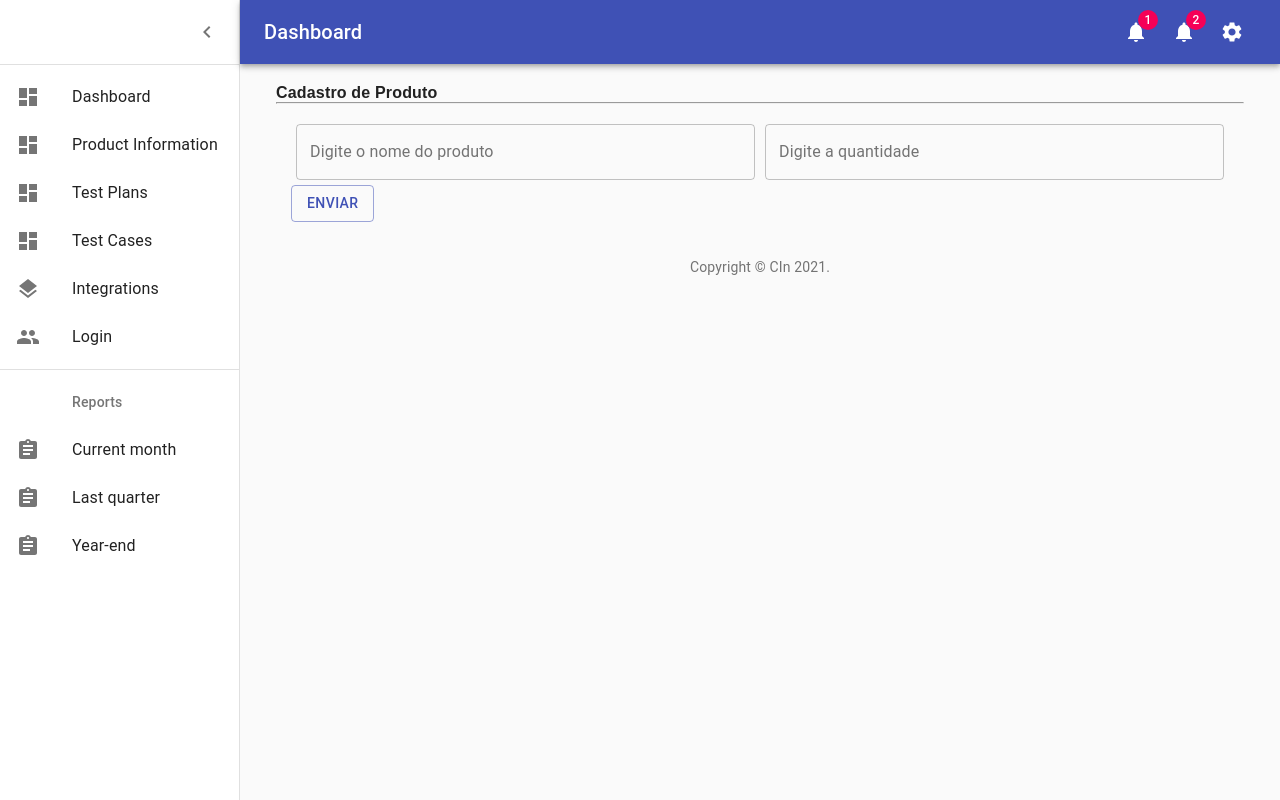
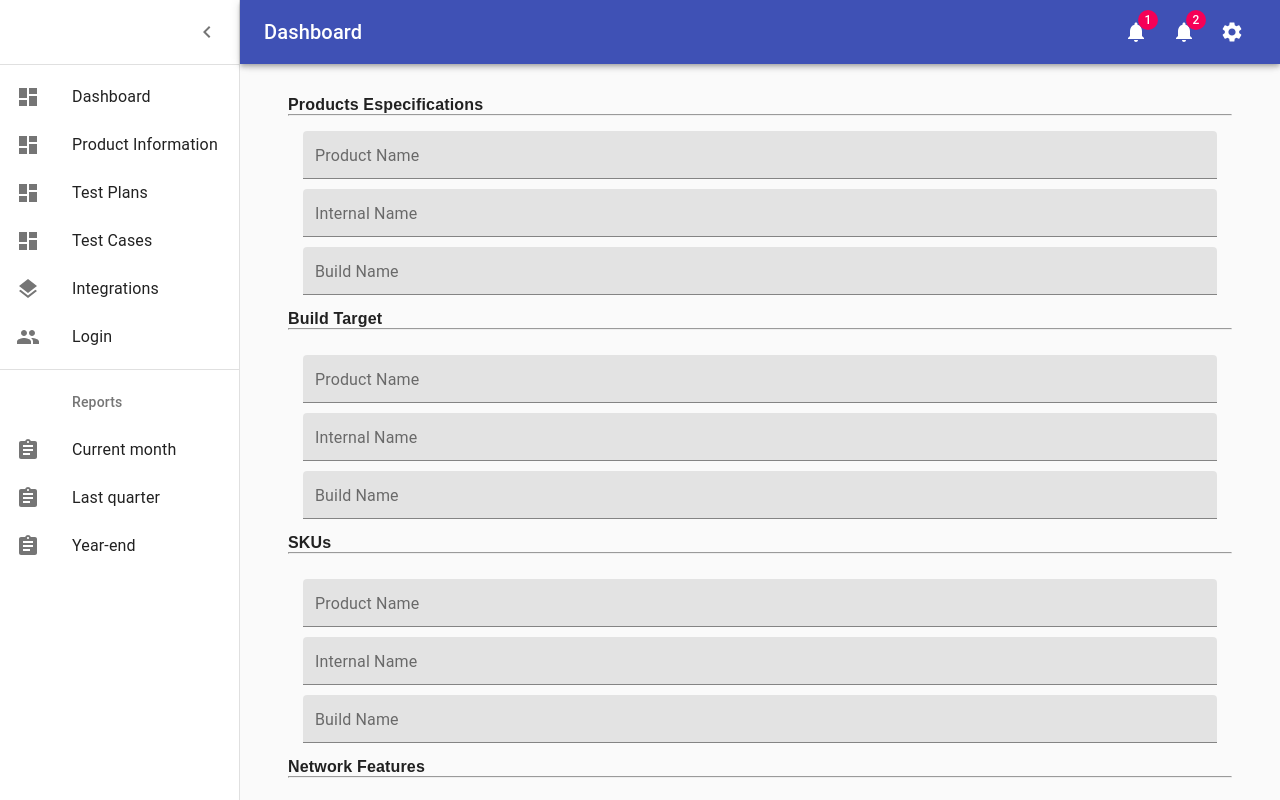
Before and after one commit to Murilo-Ferreira/projetoreact, a React (Create React App) app: page /dashboard in a window 1280 px wide. Built offline with nearby package versions, Linux system fonts and the light colour scheme.

Commit message:
Segunda alteraçao

```diff
--- a/package.json
+++ b/package.json
@@ -11,6 +11,7 @@
     "lodash": "^4.17.21",
     "react": "^17.0.1",
     "react-dom": "^17.0.1",
+    "react-hook-form": "^6.15.4",
     "react-router-dom": "^5.2.0",
     "react-scripts": "4.0.3",
     "styled-components": "^5.2.1",
--- a/src/pages/dashboard/index.js
+++ b/src/pages/dashboard/index.js
@@ -123,10 +123,10 @@ const useStyles = makeStyles((theme) => ({
 export default function Dashboard() {
   const classes = useStyles();
   const [open, setOpen] = React.useState(true);
-  const [nome, setNome] = useState('');
+  const [name, setNome] = useState('');
   const history = useHistory();
 
-  console.log(nome)
+  console.log(name)
 
 
   const handleDrawerOpen = () => {
@@ -193,33 +193,209 @@ export default function Dashboard() {
       <main className={classes.content}>
         <div className={classes.appBarSpacer} />
         <Container maxWidth="lg" className={classes.container}>
-          <Grid container spacing={3}>
+          <Grid container style={{  margin: 0 }} spacing={75}>
 
           <Container>
-          <h4>Cadastro de Produto</h4>
+          <h4>Products Especifications</h4>
           <hr/>
             <containerForm>
               <Form>
+                  <TextField
+                  size="small"
+                  name="product-name"
+                  fullWidth
+                  style={{  marginTop: 0 }}
+                  value={name}
+                  onChange={name => setNome(name.target.value)}
+                  label="Product Name"
+                  variant='filled' />
+
+                  <TextField
+                  size="small"
+                  name="intenal-name"
+                  fullWidth
+                  style={{  marginTop: 10 }}
+                  label="Internal Name"
+                  variant='filled' />
+
+                  <TextField
+                  size="small"
+                  name="build-name"
+                  fullWidth
+                  style={{  marginTop: 10 }}
+                  value={name}
+                  label="Build Name"
+                  variant='filled'/>
+                </Form>
+                </containerForm>
+
+                <h4>Build Target</h4>
+                <hr/>
+                <containerForm>
+              <Form>
+                  <TextField
+                  size="small"
+                  name="product-name"
+                  fullWidth
+                  style={{  marginTop: 10 }}
+                  value={name}
+                  onChange={name => setNome(name.target.value)}
+                  label="Product Name"
+                  variant='filled'/>
+
+                  <TextField
+                  size="small"
+                  name="intenal-name"
+                  fullWidth
+                  style={{  marginTop: 10 }}
+                  label="Internal Name"
+                  variant='filled' />
+
+                  <TextField
+                  size="small"
+                  name="build-name"
+                  fullWidth
+                  style={{  marginTop: 10 }}
+                  value={name}
+                  label="Build Name"
+                  variant='filled'/>
+                </Form>
+                </containerForm>
+
+                <h4>SKUs</h4>
+                <hr/>
+                <containerForm>
+              <Form>
+                  <TextField
+                  size="small"
+                  name="product-name"
+                  fullWidth
+                  style={{  marginTop: 10 }}
+                  value={name}
+                  onChange={name => setNome(name.target.value)}
+                  label="Product Name"
+                  variant='filled'/>
+
+                  <TextField
+                  size="small"
+                  name="intenal-name"
+                  fullWidth
+                  style={{  marginTop: 10 }}
+                  label="Internal Name"
+                  variant='filled' />
+
+                  <TextField
+                  size="small"
+                  name="build-name"
+                  fullWidth
+                  style={{  marginTop: 10 }}
+                  value={name}
+                  label="Build Name"
+                  variant='filled'/>
+                </Form>
+
+                <h4>Network Features</h4>
+                <hr/>
+                <containerForm>
+              <Form>
+                  <TextField
+                  size="small"
+                  name="product-name"
+                  fullWidth
+                  style={{  marginTop: 10 }}
+                  value={name}
+                  onChange={name => setNome(name.target.value)}
+                  label="Product Name"
+                  variant='filled'/>
+
+                  <TextField
+                  size="small"
+                  name="intenal-name"
+                  fullWidth
+                  style={{  marginTop: 10 }}
+                  label="Internal Name"
+                  variant='filled' />
+
+                  <TextField
+                  size="small"
+                  name="build-name"
+                  fullWidth
+                  style={{  marginTop: 10 }}
+                  value={name}
+                  label="Build Name"
+                  variant='filled'/>
+                </Form>
+                </containerForm>
+
+                <h4>Product Label</h4>
+                <hr/>
+                <containerForm>
+              <Form>
+                  <TextField
+                  size="small"
+                  name="product-name"
+                  fullWidth
+                  style={{  marginTop: 10 }}
+                  value={name}
+                  onChange={name => setNome(name.target.value)}
+                  label="Product Name"
+                  variant='filled'/>
+
+                  <TextField
+                  size="small"
+                  name="intenal-name"
+                  fullWidth
+                  style={{  marginTop: 10 }}
+                  label="Internal Name"
+                  variant='filled' />
+
+                  <TextField
+                  size="small"
+                  name="build-name"
+                  fullWidth
+                  style={{  marginTop: 10 }}
+                  value={name}
+                  label="Build Name"
+                  variant='filled'/>
+                </Form>
+                </containerForm>
+
+                <h4>Moto Experiences</h4>
+                <hr/>
+                <containerForm>
+              <Form>
+                  <TextField
+                  size="small"
+                  name="product-name"
+                  fullWidth
+                  style={{  marginTop: 10 }}
+                  value={name}
+                  onChange={name => setNome(name.target.value)}
+                  label="Product Name"
+                  variant='filled'/>
+
+                  <TextField
+                  size="small"
+                  name="intenal-name"
+                  fullWidth
+                  style={{  marginTop: 10 }}
+                  label="Internal Name"
+                  variant='filled' />
+
+                  <TextField
+                  size="small"
+                  name="build-name"
+                  fullWidth
+                  style={{  marginTop: 10 }}
+                  value={name}
+                  label="Build Name"
+                  variant='filled'/>
+                </Form>
+                </containerForm>
+
+                <Form>
                 <Row>
-                  <Grid item xs={6} style={{margin: 5}}>
-                  <TextField
-                  name="nome"
-                  fullWidth
-                  value={nome}
-                  onChange={nome => setNome(nome.target.value)}
-                  label="Digite o nome do produto"
-                  variant='outlined'/>
-                </Grid>
-                <Grid item xs={6} style={{margin: 5}}>
-                  <TextField
-                  name="quantidade"
-                  fullWidth
-                  label="Digite a quantidade"
-                  variant='outlined' />
-                </Grid>
-                </Row>
-                <Row>
-                  <Button onClick={() => alert('enviei')} color="primary" variant='outlined' >ENVIAR</Button>
+                  <Button onClick={() => alert('Created!')} size="small" color="default" variant='contained' >Create</Button>
                 </Row>
               </Form>
             </containerForm>
--- a/src/pages/integrations/index.js
+++ b/src/pages/integrations/index.js
@@ -18,6 +18,7 @@ import Link from '@material-ui/core/Link';
 import MenuIcon from '@material-ui/icons/Menu';
 import ChevronLeftIcon from '@material-ui/icons/ChevronLeft';
 import NotificationsIcon from '@material-ui/icons/Notifications';
+import SettingsIcon from '@material-ui/icons/Settings';
 import { mainListItems, secondaryListItems } from '../../components/menu-admin';
 
 function Copyright() {
@@ -143,8 +144,18 @@ export default function Integrations() {
             Integrations
           </Typography>
           <IconButton color="inherit">
-            <Badge badgeContent={4} color="secondary">
+            <Badge badgeContent={1} color="secondary">
               <NotificationsIcon />
+            </Badge>
+          </IconButton>
+          <IconButton color="inherit">
+            <Badge badgeContent={2} color="secondary">
+              <NotificationsIcon />
+            </Badge>
+          </IconButton>
+          <IconButton color="inherit">
+            <Badge color="secondary">
+              <SettingsIcon />
             </Badge>
           </IconButton>
         </Toolbar>
--- a/src/pages/test-cases/index.js
+++ b/src/pages/test-cases/index.js
@@ -178,4 +178,5 @@ export default function TestCases() {
       </main>
     </div>
   );
+
 }
```
Also changed, not shown: src/components/register-form.js (added, +19 -0 lines), 1 other file (tests, documents, lock files or other folders).
